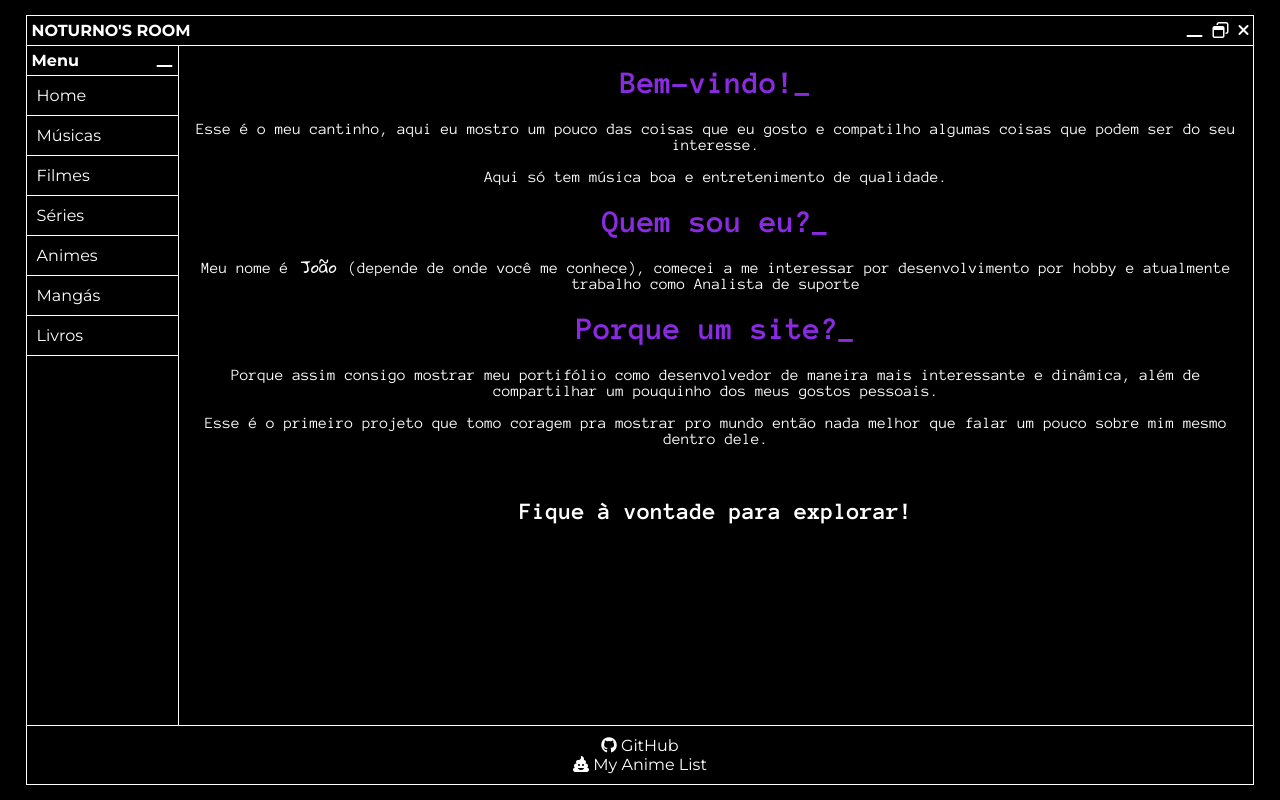
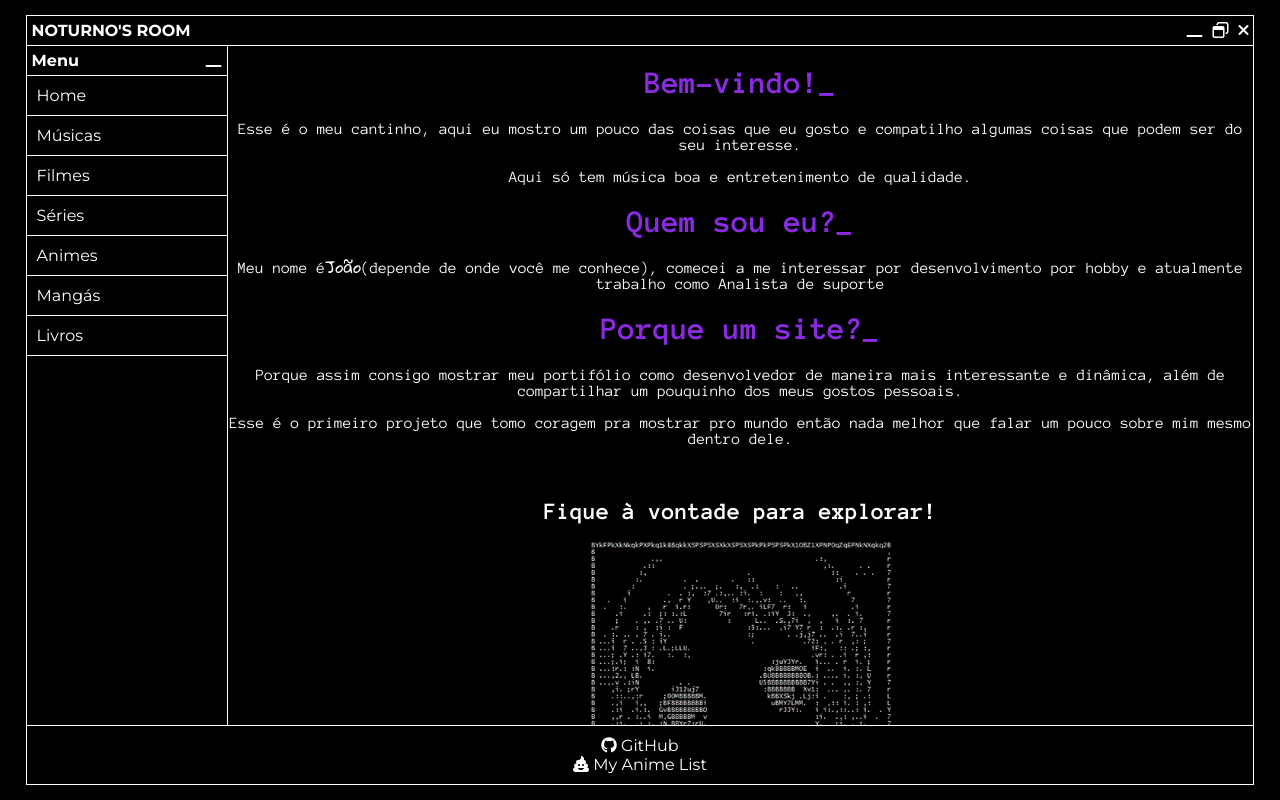
Before and after one commit to JoaoNoturno/Noturno, a plain HTML site: page index.html in a window 1280 px wide. Drawn offline with Linux system fonts and the light colour scheme.

Commit message:
Add files via upload

```diff
--- a/home.css
+++ b/home.css
@@ -10,8 +10,7 @@
     font-size: 1rem;
     line-height: 0.5;
     display: inline-block;
-    width: 60px;
-    white-space: nowrap;
+    min-width: 3%;
     overflow:visible;
     color: white;
 }
@@ -21,7 +20,6 @@
 #main-home {
 
     font-family: 'Anonymous Pro', monospace;
-    display: flex;
     justify-content: center;
 }
 
@@ -46,7 +44,7 @@
     flex-direction: column;
     text-align: center;
     font-family: 'Montserrat';
-    align-items: center;
+
 }
 
 .found-me a, .found-me i{
--- a/index.html
+++ b/index.html
@@ -71,6 +71,7 @@
                     <p>Esse é o primeiro projeto que tomo coragem pra mostrar pro mundo então nada melhor que falar um pouco sobre mim mesmo dentro dele.</p>
                     <br>
                     <h2>Fique à vontade para explorar!</h2>
+                    <img src="ascii-1005.gif" width="300px">
                 </div>
             </div>
         </div>
--- a/styles.css
+++ b/styles.css
@@ -1,3 +1,4 @@
+
 body {
     background-color: #000000;
     color: #ffffff;
@@ -60,6 +61,7 @@ body {
 
 .sidebar {
     width: 200px;
+    min-width: 200px;
     max-height: 100%;
     border-right: 1px solid #fff;
     display: flex;
@@ -98,6 +100,7 @@ body {
     margin: 0;
     flex-grow: 1;
     overflow-y: auto;
+
 }
 
 .sidebar ul li {
```
Also changed, not shown: music.html (+1 -0 lines).
